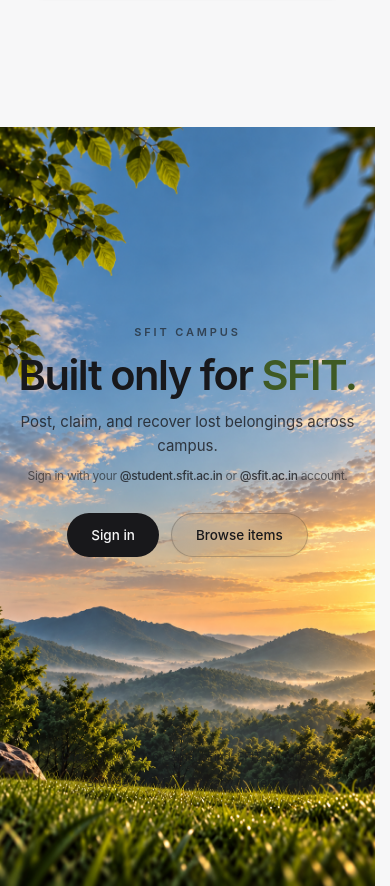
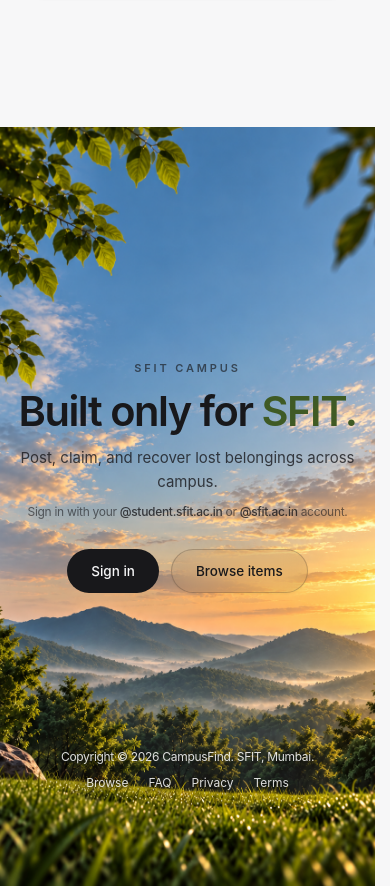
Before and after one commit to kencoelhoo-source/CampusFind, a React (Vite) app: page / in a window 390 px wide. Shown: the part 5761-6647 px from the top of the page. Built offline with nearby package versions, Linux system fonts and the light colour scheme; no server answers; the HTML template or start-up script is replaced by a standard one.

Commit message:
fix(ui): adjust mobile CTA text alignment and footer contrast

```diff
--- a/src/components/layout/Footer.tsx
+++ b/src/components/layout/Footer.tsx
@@ -22,8 +22,8 @@
         className={cn(
           "mx-auto flex max-w-6xl flex-col items-center justify-between gap-2 px-5 py-2.5 text-center text-[12px] sm:flex-row sm:gap-4 sm:px-6 sm:py-3 sm:text-left lg:px-8",
           embedded
-            ? "text-foreground/60 dark:text-white/50"
-            : "text-muted-foreground/60",
+            ? "text-white/85 drop-shadow-[0_1px_2px_rgba(0,0,0,0.65)]"
+            : "text-muted-foreground/80",
         )}
       >
         <p className="tracking-tight">Copyright © {new Date().getFullYear()} CampusFind. SFIT, Mumbai.</p>
@@ -35,8 +35,8 @@
               className={cn(
                 "text-[12px] transition-colors duration-200",
                 embedded
-                  ? "text-foreground/60 hover:text-foreground dark:text-white/50 dark:hover:text-white"
-                  : "text-muted-foreground/60 hover:text-foreground/90",
+                  ? "text-white/85 hover:text-white drop-shadow-[0_1px_2px_rgba(0,0,0,0.65)]"
+                  : "text-muted-foreground/80 hover:text-foreground/90",
               )}
             >
               {link.label}
--- a/src/pages/Index.tsx
+++ b/src/pages/Index.tsx
@@ -532,7 +532,7 @@
           </picture>
         </div>
 
-        <div className="container relative z-10 mx-auto flex flex-1 flex-col items-center justify-center px-4 pt-12 pb-8 sm:pt-20 sm:pb-14">
+        <div className="container relative z-10 mx-auto flex flex-1 flex-col items-center justify-center px-4 pt-16 pb-8 translate-y-7 sm:translate-y-0 sm:pt-20 sm:pb-14">
           <p className="text-[11px] font-semibold uppercase tracking-[0.26em] text-foreground/65 dark:text-white/65 sm:text-[12px] sm:tracking-[0.28em]">
             SFIT Campus
           </p>
```
